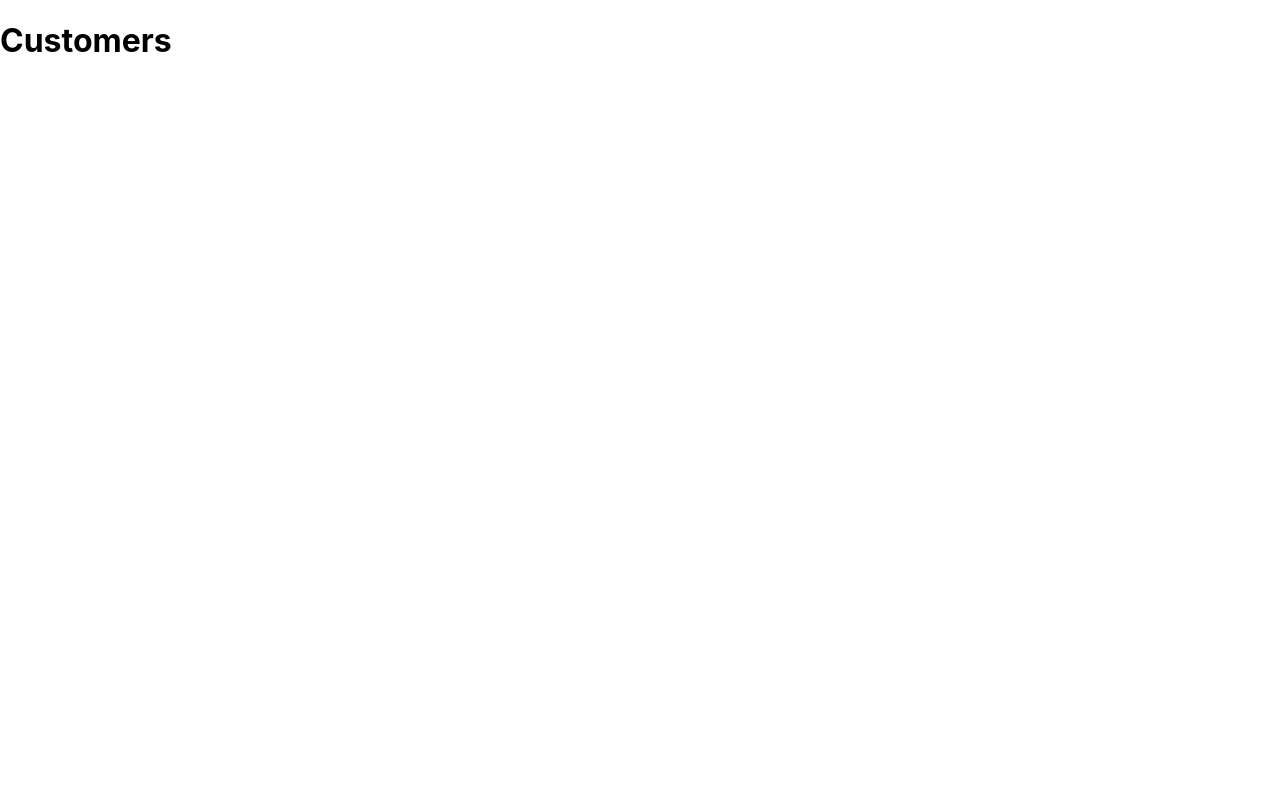
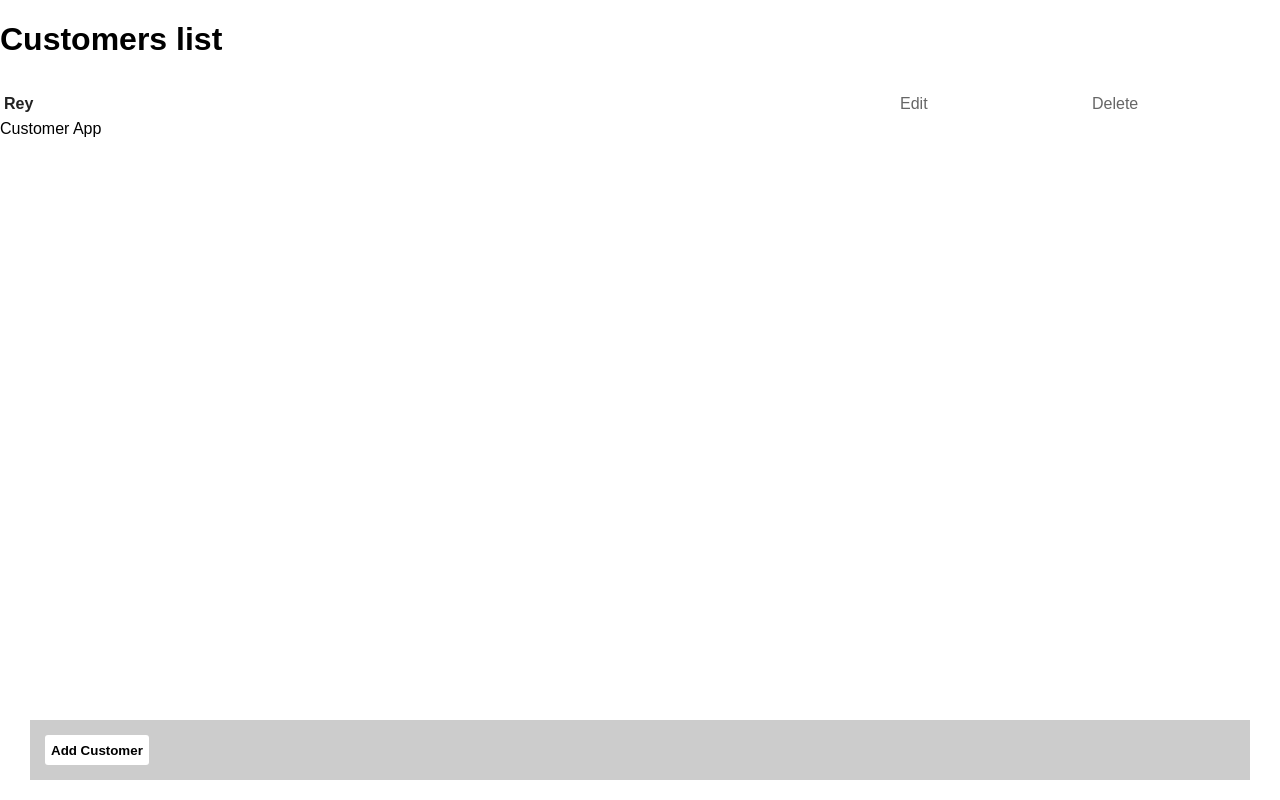
Before and after one commit to roninJosue/customers-abm, a React (Create React App) app: page /customers in a window 1280 px wide. Built offline with nearby package versions, Linux system fonts and the light colour scheme.

Commit message:
Show list of customers

```diff
--- a/src/App.js
+++ b/src/App.js
@@ -1,8 +1,8 @@
 import {Link, BrowserRouter as Router, Routes, Route} from "react-router-dom";
+import HomeContainer from "./components/HomeContainer";
+import CustomersContainer from "./components/CustomersContainer";
 
 function App() {
-  const home = () => <h1>Home</h1>
-  const customers = () => <h1>Customers</h1>
   const customerDni = () => <h1>Customer DNI</h1>
   const customerNew = () => <h1>Customer NEW</h1>
   const notFound = () => <h1>Not Found</h1>
@@ -10,8 +10,8 @@ function App() {
   return (
     <Router>
       <Routes>
-        <Route path='/' element={home()}/>
-        <Route path='/customers' element={customers()}/>
+        <Route path='/' element={<HomeContainer />} />
+        <Route exact path='/customers' element={<CustomersContainer />}/>
         <Route path='/customers/:dni' element={customerDni()}/>
         <Route path='/customers/new' element={customerNew()}/>
         <Route path='*' element={notFound()} />
--- a/src/components/CustomerListItem.jsx
+++ b/src/components/CustomerListItem.jsx
@@ -8,7 +8,7 @@ const CustomerListItem = ({name, editAction, delAction, urlPath, dni}) => {
       <div className="customers-list-item">
         <div className="field"><Link to={`${urlPath}${dni}`}>{name}</Link></div>
         <div className="field"><Link to={`${urlPath}${dni}/edit`}>{editAction}</Link></div>
-        <div className="field"><Link to={`${urlPath}/del`}>{delAction}</Link></div>
+        <div className="field"><Link to={`${urlPath}${dni}/del`}>{delAction}</Link></div>
       </div>
     </div>
   );
@@ -18,7 +18,8 @@ CustomerListItem.propTypes = {
   name: PropTypes.string.isRequired,
   editAction: PropTypes.string.isRequired,
   delAction: PropTypes.string.isRequired,
-  urlPath: PropTypes.string.isRequired
+  urlPath: PropTypes.string.isRequired,
+  dni: PropTypes.string.isRequired
 };
 
 export default CustomerListItem;
--- /dev/null
+++ b/src/components/CustomersContainer.jsx
@@ -0,0 +1,48 @@
+import React from 'react';
+import PropTypes from 'prop-types';
+import Frame from "./Frame";
+import CustomersList from "./CustomersList";
+import CustomersActions from "./CustomersActions";
+import {useNavigate} from "react-router-dom";
+
+const customers = [
+  {
+    "dni": "121212",
+    "name": "Rey",
+    "age": 33
+  }
+]
+
+const CustomersContainer = props => {
+
+  const navigate = useNavigate()
+  const handleAddNew = () => {
+    navigate('/customers/new')
+  }
+
+  const renderCustomers = arrCustomers => (
+    <>
+      <CustomersList customers={arrCustomers} urlPath='/customers/' />
+      <CustomersActions>
+        <button onClick={handleAddNew}>Add Customer</button>
+      </CustomersActions>
+    </>
+  )
+
+  return (
+    <div>
+      <Frame
+        header='Customers list'
+        body={renderCustomers(customers)}
+      >
+
+      </Frame>
+    </div>
+  );
+};
+
+CustomersContainer.propTypes = {
+
+};
+
+export default CustomersContainer;
--- a/src/components/CustomersList.jsx
+++ b/src/components/CustomersList.jsx
@@ -9,6 +9,7 @@ const CustomersList = ({customers, urlPath}) => {
         {customers.map((customer) => (
           <CustomerListItem
             key={customer.dni}
+            dni={customer.dni}
             urlPath={urlPath}
             editAction='Edit'
             name={customer.name}
--- /dev/null
+++ b/src/components/HomeContainer.jsx
@@ -0,0 +1,35 @@
+import React from 'react';
+import PropTypes from 'prop-types';
+import {Link, useNavigate} from "react-router-dom";
+import Frame from "./Frame";
+import CustomersActions from "./CustomersActions";
+
+const HomeContainer = props => {
+  const navigate = useNavigate()
+
+  const handleClick = () => {
+    navigate('customers/')
+  }
+  return (
+    <div>
+     <Frame
+       header='Home'
+       body={<div>
+         Initial screen
+         <CustomersActions>
+           <button onClick={handleClick}>Customers List</button>
+           <Link to='/customers' >Customers list</Link>
+         </CustomersActions>
+       </div>}
+     >
+
+     </Frame>
+    </div>
+  );
+};
+
+HomeContainer.propTypes = {
+
+};
+
+export default HomeContainer;
--- a/src/index.css
+++ b/src/index.css
@@ -1,13 +1,162 @@
 body {
   margin: 0;
-  font-family: -apple-system, BlinkMacSystemFont, 'Segoe UI', 'Roboto', 'Oxygen',
-    'Ubuntu', 'Cantarell', 'Fira Sans', 'Droid Sans', 'Helvetica Neue',
-    sans-serif;
-  -webkit-font-smoothing: antialiased;
-  -moz-osx-font-smoothing: grayscale;
+  padding: 0;
+  font-family: sans-serif;
 }
 
-code {
-  font-family: source-code-pro, Menlo, Monaco, Consolas, 'Courier New',
-    monospace;
+
+.app-frame {
+  margin: 0;
+  padding: 30px;
+  box-sizing: border-box;
+  width: 100vw;
+  height: 100vh;
+  background: #00cbcc;
 }
+
+.customers-actions {
+  margin: 0;
+  position: absolute;
+  bottom: 20px;
+  left: 30px;
+  background: rgba(0,0,0,0.2);
+  padding: 10px;
+  width: calc(100% - 80px);
+}
+
+.customers-actions button {
+  background: white;
+  min-width: 100px;
+  height: 30px;
+  margin: 5px;
+  border-style: none;
+  border-radius: 3px;
+  font-weight: bolder;
+}
+
+.customers-actions button:hover {
+  background: #F0F0F0;
+  border-style: solid;
+}
+
+.customers-list .customers-list-item {
+  width: 100%;
+  background: #FFF;
+  transition: 500ms;
+  height: 40px;
+}
+
+.customers-list .customers-list-item:nth-child(even) {
+  background: #EEE;
+}
+
+.customers-list .customers-list-item:hover {
+  background: #84adad3a;
+  border: 1px solid;
+}
+
+.customers-list-item .field {
+  width: 160px;
+  margin: 1px;
+  padding: 4px;
+  overflow: hidden;
+  display: inline-block;
+  line-height: 40px;
+}
+.customers-list-item .field:first-child {
+  width: 70%;
+  margin: 0;
+  box-sizing: border-box;
+}
+
+.customers-list-item .field {
+  width: 15%;
+  margin: 0;
+  box-sizing: border-box;
+}
+
+
+.customers-list-item .field:first-child > a {
+  color: #222;
+  text-decoration: none;
+  font-weight: bolder;
+}
+
+.customers-list-item .field a {
+  color: #666;
+  text-decoration: none;
+
+}
+
+.app-frame p {
+  color: white;
+  font-size: 10px;
+  font-style: italic;
+}
+
+.app-frame form {
+  width: 100%;
+  background: rgba(255,255,255,0.5);
+  padding: 20px;
+  box-sizing: border-box;
+  border-radius: 5px;
+}
+
+.app-frame form label {
+  width: 100%;
+  display: inline-block;
+  margin-top: 10px;
+  color: rgba(0,0,0,0.7);
+  font-size: 12px;
+}
+
+.app-frame form input {
+  font-size: 18px;
+  font-style: bolder;
+}
+
+.app-frame form span {
+  color: red;
+  margin: 5px;
+  font-size: 10px;
+  font-style: italic;
+}
+
+
+.app-header {
+  border: 0;
+  border-bottom: 1px;
+  border-style: solid;
+  border-color: white;
+}
+
+.app-header h1 {
+  color: white;
+}
+
+.app-frame h2 {
+  font-weight: lighter;
+  font-size: 1.3em;
+}
+
+img {
+  border-radius: 4px;
+  padding-top: 20px;
+  padding-bottom: 20px;
+  overflow: hidden;
+  height: 300px;
+  margin: 0 auto;
+  display: block;
+}
+
+.customer-data strong {
+  width: 100%;
+  display: inline-block;
+  margin-top: 10px;
+  color: #333;
+  font-size: 11px;
+}
+
+.customer-data strong {
+  font-size: 20px;
+}
```
